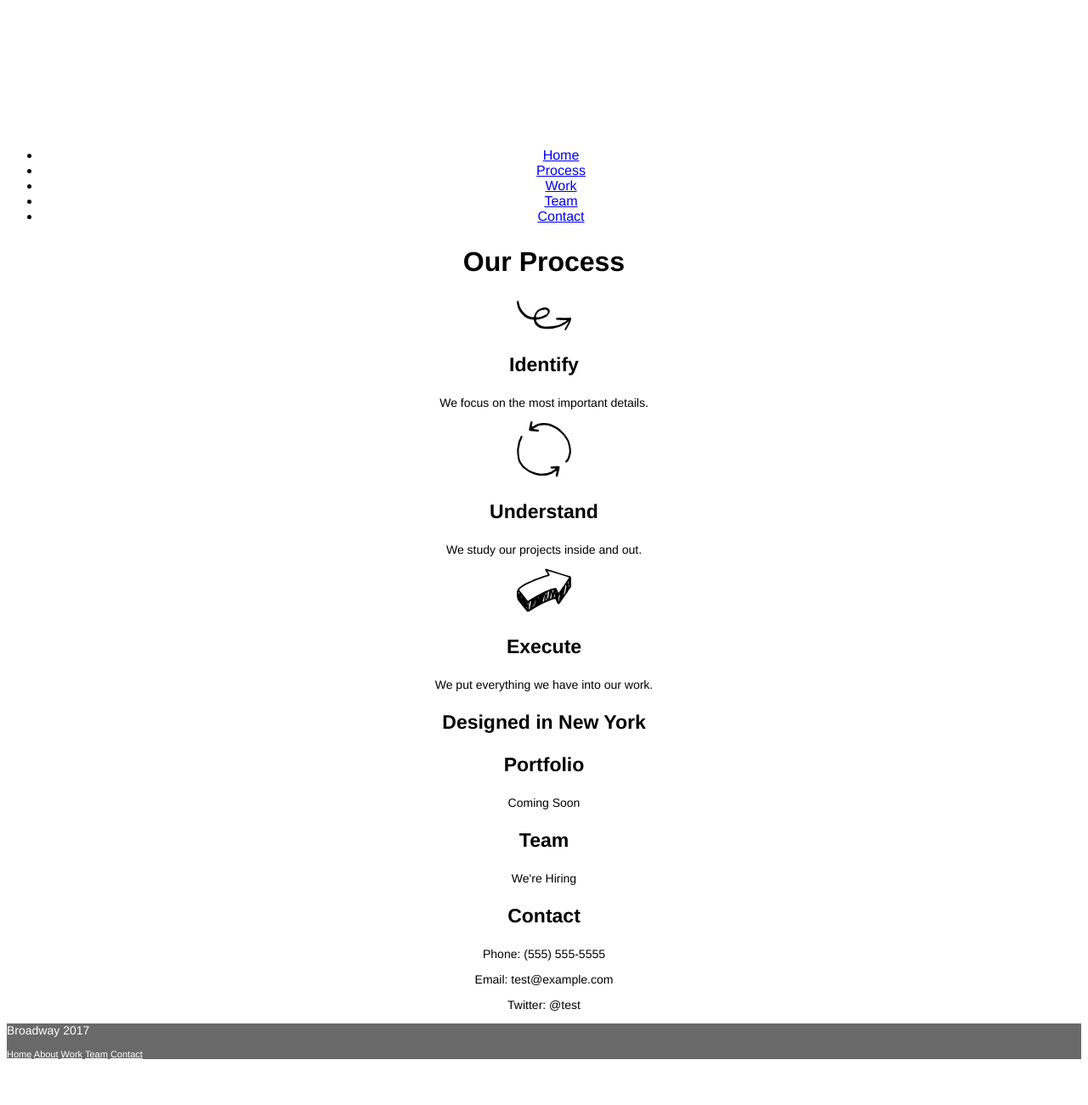
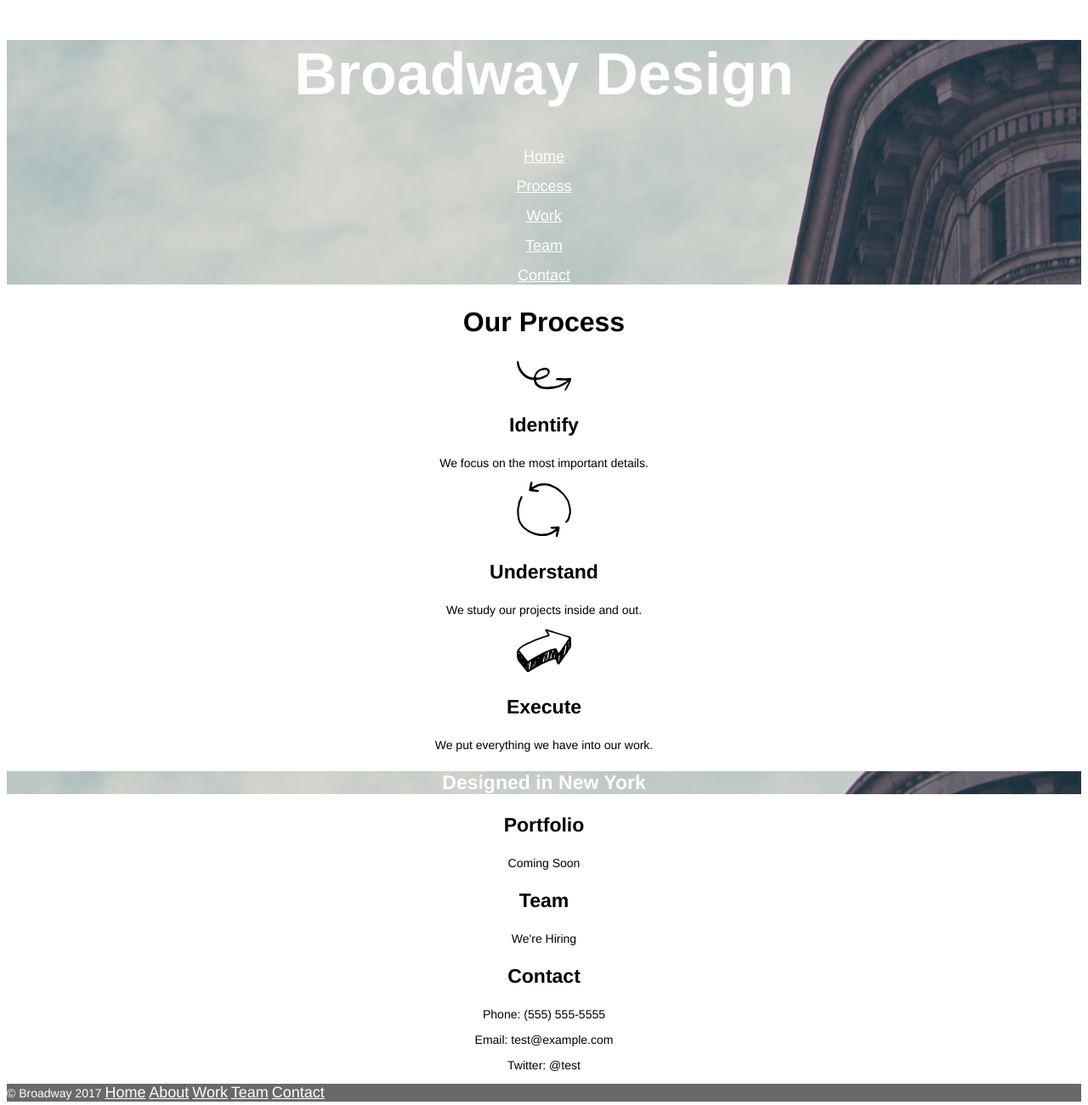
Before and after one commit to turbo-sloth/broadway, a plain HTML site: page index.html in a window 1280 px wide. Shown: the whole page at 85% size. Before the commit the page ends 1255 px from the top, so only its background shows below. Drawn offline with Linux system fonts and the light colour scheme.

Commit message:
HTML & CSS files.

```diff
--- a/index.html
+++ b/index.html
@@ -7,18 +7,16 @@
   </head>
   <body>
 
-    <div>
+    <div class="section-1">
       <h1>Broadway Design</h1>
-      <ul class="nav-menu">
-        <li><a href="#">Home</a></li>
-        <li><a href="#">Process</a></li>
-        <li><a href="#">Work</a></li>
-        <li><a href="#">Team</a></li>
-        <li><a href="#">Contact</a></li>
-      </ul>
+        <p><a href="#">Home</a></p>
+        <p><a href="#">Process</a></p>
+        <p><a href="#">Work</a></p>
+        <p><a href="#">Team</a></p>
+        <p><a href="#">Contact</a></p>
     </div>
 
-    <div>
+    <div class="section-2">
       <h2>Our Process</h2>
       <!--Identify-->
       <img src ="./resources/images/identify.svg">
@@ -34,8 +32,8 @@
       <p>We put everything we have into our work.</p>
     </div>
 
-    <div>
-      <h3>Designed in New York</h3>
+    <div class="section-3">
+      <h3 class="second-img">Designed in New York</h3>
       <h3>Portfolio</h3>
       <p>Coming Soon</p>
 
@@ -50,12 +48,13 @@
 
     <!--Footer-->
     <div class="footer">
-      <p>Broadway 2017</p>
-      <a href="#">Home</a>
-      <a href="#">About</a>
-      <a href="#">Work</a>
-      <a href="#">Team</a>
-      <a href="#">Contact</a>
+      <p>&copy; Broadway 2017
+        <a href="#">Home</a>
+        <a href="#">About</a>
+        <a href="#">Work</a>
+        <a href="#">Team</a>
+        <a href="#">Contact</a>
+      </p>
     </div>
 
   </body>
--- a/resources/css/style.css
+++ b/resources/css/style.css
@@ -46,6 +46,7 @@ p {
   background-color: dimgray;
 }
 
-.footer a{
+.footer a {
   color: white;
+  font-size: 18px;
 }
```
